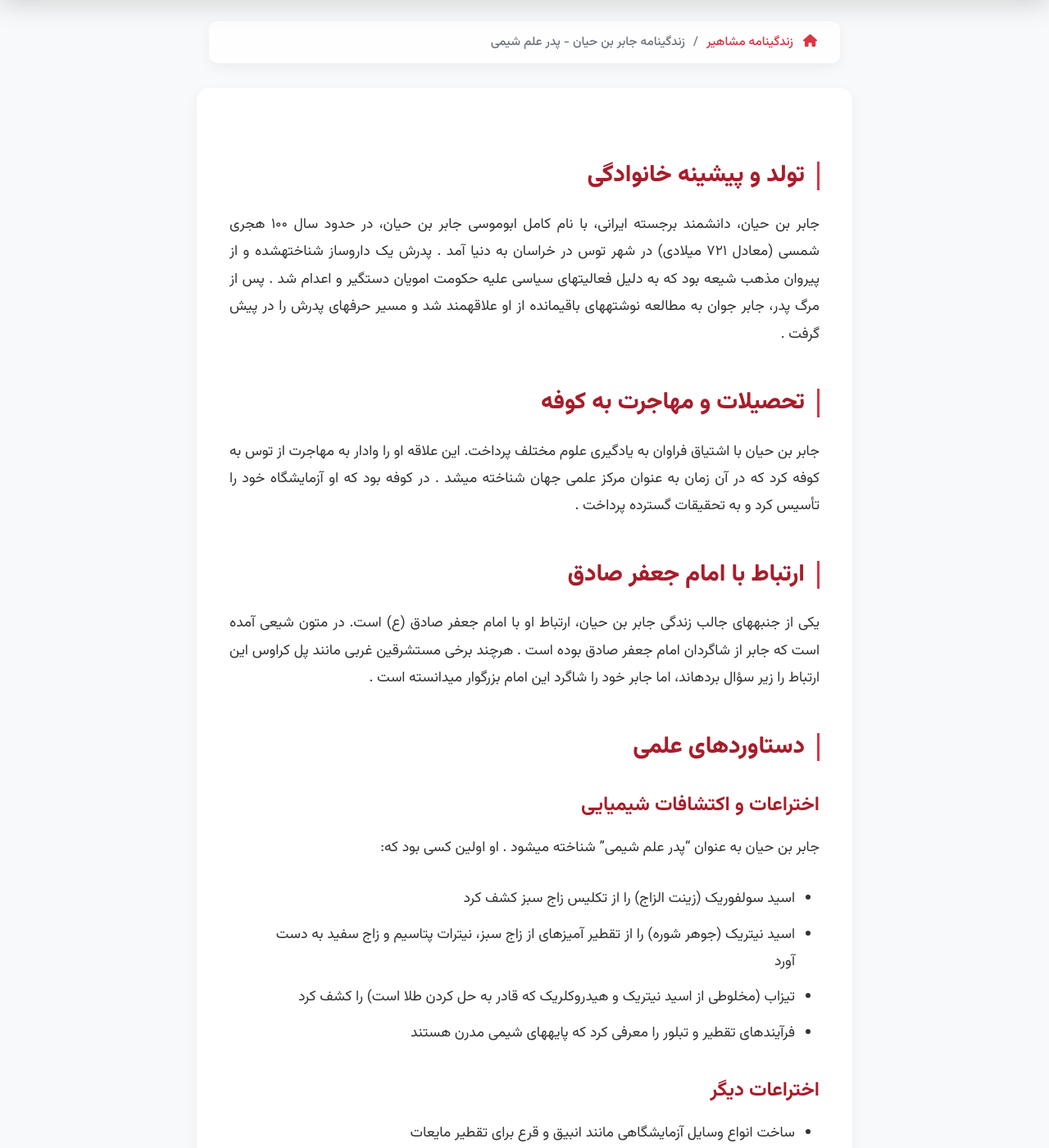
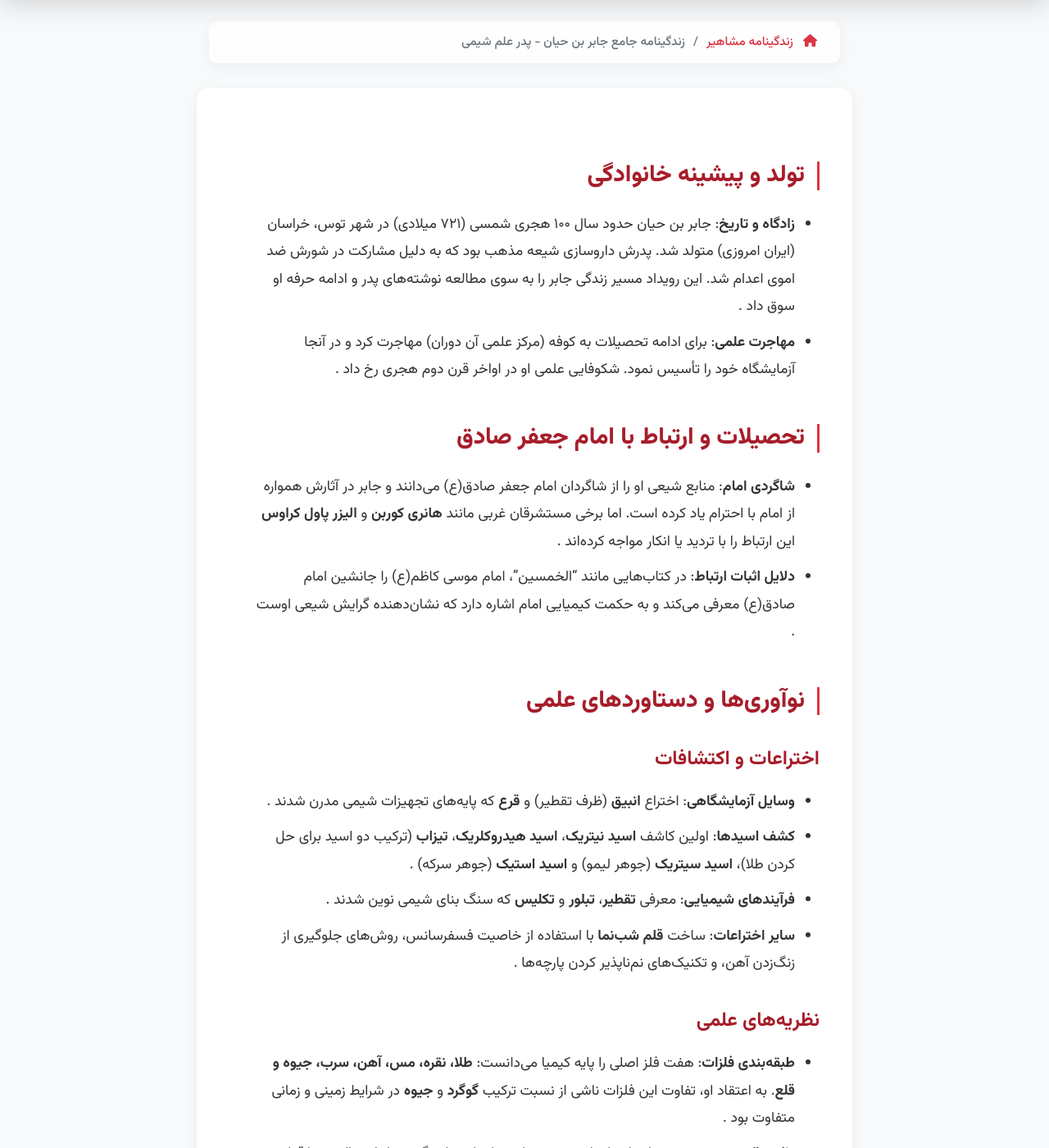
Before and after one commit to darkblog/darkblog.github.io, a Jekyll site: the page built from _posts/2025-7-11-81.md, in a window 1280 px wide and 1400 px high, scrolled down 254 px. Shown: the whole window at 82% size. Built offline with Jekyll 4.4.1, drawn with Linux system fonts in a browser that asks for light colours; some of the changed text lies outside the part shown.

Commit message:
Update 2025-7-11-81.md

```diff
--- a/_posts/2025-7-11-81.md
+++ b/_posts/2025-7-11-81.md
@@ -1,59 +1,49 @@
 ---
 layout: post
-title: زندگینامه جابر بن حیان - پدر علم شیمی
+title: زندگینامه جامع جابر بن حیان - پدر علم شیمی
 ---
 
 ## تولد و پیشینه خانوادگی
-جابر بن حیان، دانشمند برجسته ایرانی، با نام کامل ابوموسی جابر بن حیان، در حدود سال ۱۰۰ هجری شمسی (معادل ۷۲۱ میلادی) در شهر توس در خراسان به دنیا آمد . پدرش یک داروساز شناختهشده و از پیروان مذهب شیعه بود که به دلیل فعالیتهای سیاسی علیه حکومت امویان دستگیر و اعدام شد . پس از مرگ پدر، جابر جوان به مطالعه نوشتههای باقیمانده از او علاقهمند شد و مسیر حرفهای پدرش را در پیش گرفت .
+- **زادگاه و تاریخ**: جابر بن حیان حدود سال ۱۰۰ هجری شمسی (۷۲۱ میلادی) در شهر توس، خراسان (ایران امروزی) متولد شد. پدرش داروسازی شیعه مذهب بود که به دلیل مشارکت در شورش ضد اموی اعدام شد. این رویداد مسیر زندگی جابر را به سوی مطالعه نوشته‌های پدر و ادامه حرفه او سوق داد .
+- **مهاجرت علمی**: برای ادامه تحصیلات به کوفه (مرکز علمی آن دوران) مهاجرت کرد و در آنجا آزمایشگاه خود را تأسیس نمود. شکوفایی علمی او در اواخر قرن دوم هجری رخ داد .
 
-## تحصیلات و مهاجرت به کوفه
-جابر بن حیان با اشتیاق فراوان به یادگیری علوم مختلف پرداخت. این علاقه او را وادار به مهاجرت از توس به کوفه کرد که در آن زمان به عنوان مرکز علمی جهان شناخته میشد . در کوفه بود که او آزمایشگاه خود را تأسیس کرد و به تحقیقات گسترده پرداخت .
+## تحصیلات و ارتباط با امام جعفر صادق
+- **شاگردی امام**: منابع شیعی او را از شاگردان امام جعفر صادق(ع) می‌دانند و جابر در آثارش همواره از امام با احترام یاد کرده است. اما برخی مستشرقان غربی مانند **هانری کوربن** و **الیزر پاول کراوس** این ارتباط را با تردید یا انکار مواجه کرده‌اند .
+- **دلایل اثبات ارتباط**: در کتاب‌هایی مانند "الخمسین"، امام موسی کاظم(ع) را جانشین امام صادق(ع) معرفی می‌کند و به حکمت کیمیایی امام اشاره دارد که نشان‌دهنده گرایش شیعی اوست .
 
-## ارتباط با امام جعفر صادق
-یکی از جنبههای جالب زندگی جابر بن حیان، ارتباط او با امام جعفر صادق (ع) است. در متون شیعی آمده است که جابر از شاگردان امام جعفر صادق بوده است . هرچند برخی مستشرقین غربی مانند پل کراوس این ارتباط را زیر سؤال بردهاند، اما جابر خود را شاگرد این امام بزرگوار میدانسته است .
+## نوآوری‌ها و دستاوردهای علمی
+### اختراعات و اکتشافات
+- **وسایل آزمایشگاهی**: اختراع **انبیق** (ظرف تقطیر) و **قرع** که پایه‌های تجهیزات شیمی مدرن شدند .
+- **کشف اسیدها**: اولین کاشف **اسید نیتریک**، **اسید هیدروکلریک**، **تیزاب** (ترکیب دو اسید برای حل کردن طلا)، **اسید سیتریک** (جوهر لیمو) و **اسید استیک** (جوهر سرکه) .
+- **فرآیندهای شیمیایی**: معرفی **تقطیر**، **تبلور** و **تکلیس** که سنگ بنای شیمی نوین شدند .
+- **سایر اختراعات**: ساخت **قلم شب‌نما** با استفاده از خاصیت فسفرسانس، روش‌های جلوگیری از زنگ‌زدن آهن، و تکنیک‌های نم‌ناپذیر کردن پارچه‌ها .
 
-## دستاوردهای علمی
-### اختراعات و اکتشافات شیمیایی
-جابر بن حیان به عنوان "پدر علم شیمی" شناخته میشود . او اولین کسی بود که:
-- اسید سولفوریک (زینت الزاج) را از تکلیس زاج سبز کشف کرد
-- اسید نیتریک (جوهر شوره) را از تقطیر آمیزهای از زاج سبز، نیترات پتاسیم و زاج سفید به دست آورد
-- تیزاب (مخلوطی از اسید نیتریک و هیدروکلریک که قادر به حل کردن طلا است) را کشف کرد
-- فرآیندهای تقطیر و تبلور را معرفی کرد که پایههای شیمی مدرن هستند
-
-### اختراعات دیگر
-- ساخت انواع وسایل آزمایشگاهی مانند انبیق و قرع برای تقطیر مایعات
-- اختراع "قلم نوری" یا "قلم شبنما" که جوهر آن در تاریکی میدرخشید
-- توسعه روشهای جلوگیری از زنگ زدن آهن
-- ابداع تکنیکهای استخراج و خالصسازی طلا
-
-## نظریههای علمی
-### نظریه فلزات
-جابر بن حیان هفت فلز اصلی را طلا، نقره، مس، آهن، سرب، جیوه و قلع میدانست و معتقد بود این فلزات اساس صنعت کیمیا را تشکیل میدهند . به باور او، تفاوت بین این فلزات ناشی از نسبتهای مختلف ترکیب گوگرد و جیوه در آنهاست .
-
-### نظریه اکسیر
-جابر معتقد بود کیمیاگران میتوانند با استفاده از اکسیر، همان تبدیلهایی را که در طبیعت به کندی اتفاق میافتد، سریعتر انجام دهند. او هفت نوع اکسیر را معرفی کرد :
-1. اکسیر فلزی (از فلزات)
-2. اکسیر حیوانی (از حیوانات)
-3. اکسیر گیاهی (از گیاهان)
-4. اکسیر حیوانی-گیاهی
-5. اکسیر فلزی-گیاهی
-6. اکسیر فلزی-حیوانی
-7. اکسیر فلزی-حیوانی-گیاهی
+### نظریه‌های علمی
+- **طبقه‌بندی فلزات**: هفت فلز اصلی را پایه کیمیا می‌دانست: **طلا، نقره، مس، آهن، سرب، جیوه و قلع**. به اعتقاد او، تفاوت این فلزات ناشی از نسبت ترکیب **گوگرد** و **جیوه** در شرایط زمینی و زمانی متفاوت بود .
+- **نظریه اکسیر**: معتقد بود با تقلید از طبیعت می‌توان مواد را به یکدیگر تبدیل کرد. اکسیر را "داروی کیمیاگری" می‌نامید و آن را به هفت نوع تقسیم می‌کرد:
+  - فلزی، حیوانی، گیاهی
+  - ترکیبی (حیوانی-گیاهی، فلزی-گیاهی، فلزی-حیوانی)
+  - ترکیب سه‌گانه (فلزی-حیوانی-گیاهی) .
 
 ## آثار و تألیفات
-جابر بن حیان نویسندهای پرکار بود و آثار متعددی از خود به جای گذاشت. ابن ندیم تعداد تألیفات او را شامل 300 کتاب در فلسفه، 1300 کتاب در حیل (مکانیک) و 1300 کتاب در صنایع و آلات حرب ذکر کرده است . برخی از مهمترین آثار او عبارتند از :
+- **تعداد آثار**: بیش از ۶۰۰ اثر به او نسبت داده می‌شود که تنها ۲۱۵ مورد باقی مانده است. نوشته‌های او پایه‌ای برای تحول کیمیاگری در اروپای قرون وسطی شد .
+- **مهم‌ترین کتاب‌ها**:
+  - "السبعین" (هفتاد رساله درباره کیمیا)
+  - "صندوق الحکمه"
+  - "کتاب الاجساد الاربعه"
+  - "خواص موازین" .
 
-- الکتب الکمیاء
-- صندوق الحکمه
-- کتاب الاجساد الاربعه
-- کتاب المجردات
-- خواص موازین
-- السبعین
-- اسرارالکیمیا
-- اصول الکیمیا
+## درگذشت و میراث
+- **تاریخ وفات**: حدود سال ۱۹۴ هجری شمسی (۸۱۵ میلادی) در سن ۹۴ سالگی. بنا بر برخی روایات، او در مسیر سفر به مدینه در منطقه **بدره** (استان ایلام امروزی) درگذشت و در همانجا دفن شد .
+- **لقب‌ها و افتخارات**:
+  - **پدر علم شیمی** از سوی دانشمندان غربی .
+  - **برتلو** (شیمیدان فرانسوی): _"جابر در شیمی هم‌تراز ارسطو در منطق است"_ .
+  - **جورج سارتن**: _"بزرگترین دانشمند قرون وسطی"_ .
 
-## محل درگذشت و آرامگاه
-جابر بن حیان در سال 194 هجری شمسی (معادل 815 میلادی) در سن 94 سالگی درگذشت . درباره محل درگذشت او اختلاف نظر وجود دارد؛ برخی منابع کوفه  و برخی دیگر طوس  را محل وفات او دانستهاند. آرامگاه او در شهرستان بدره استان ایلام قرار دارد .
+## تأثیر جهانی
+کتاب‌های جابر در قرون وسطی به لاتین ترجمه شد و پایه‌ای برای پژوهش‌های دانشمندانی مانند **راجر بیکن** و **آلبرتوس ماگنوس** گردید. دسته‌بندی عناصر به فلز و نافلز نیز ریشه در نوشته‌های او دارد .
 
-## جایگاه تاریخی و تأثیرگذاری
-جابر بن حیان به عنوان نخستین شیمیدان مسلمان شناخته میشود که شایستگی عنوان "شیمیدان" را داشت . آثار او تأثیر عمیقی بر کیمیاگران اروپایی گذاشت و سالها به عنوان منبع معتبر مورد استفاده قرار گرفت . برتلو، شیمیدان فرانسوی، درباره او گفته است: «جابر در علم شیمی همان مقام و پایه را داشت که ارسطو در منطق» . جورج سارتن نیز او را «بزرگترین دانشمند در صحنه علوم در قرون وسطی» دانسته است .
+> **نقل قول کلیدی از اریک جان هولیمارد** (خاورشناس انگلیسی):
+> _"جابر میکوشید با راهنمایی امام صادق(ع)، شیمی را از افسانه‌های اسکندریه رها کند و در این راه موفق شد"_ .
+
+جابر بن حیان نه تنها نخستین شیمیدان مسلمان، که چراغ‌دار گذار از کیمیاگری به شیمی تجربی بود. آزمایش‌محوری و ثبت نظام‌مند مشاهدات، میراث ماندگار او برای جهان علم است .
```
